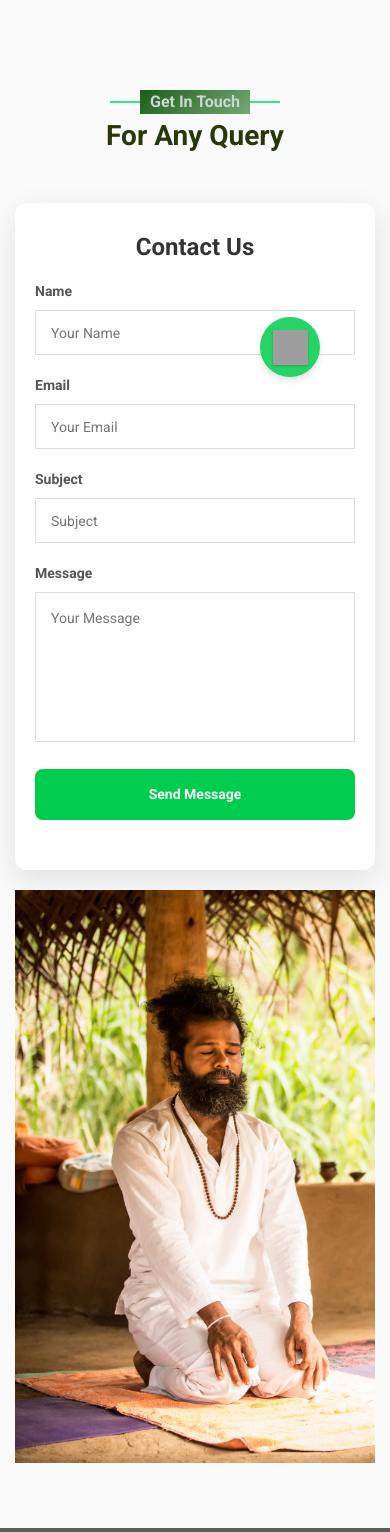
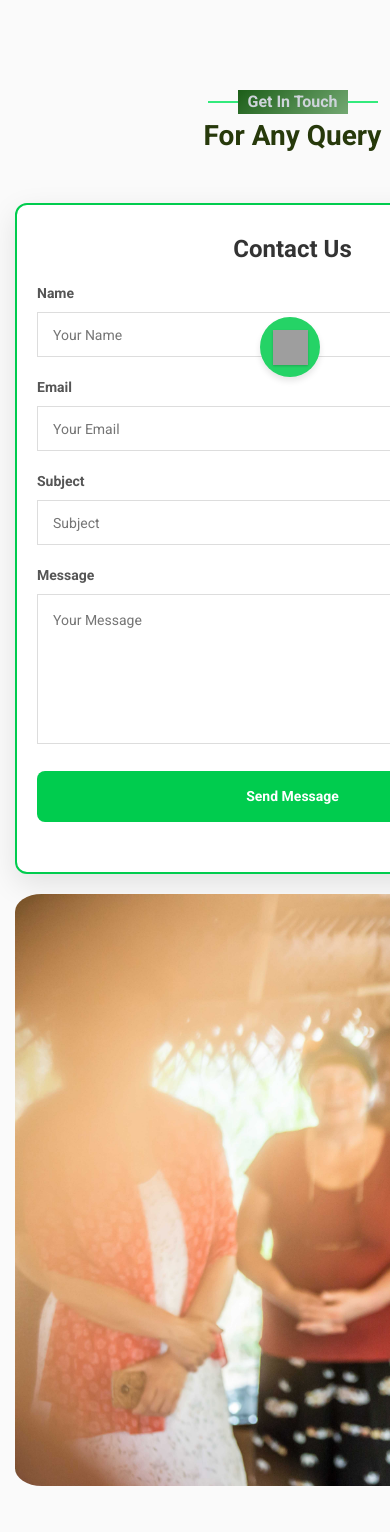
Before and after one commit to Rathnamalala/YoGa_Center, a PHP site: page /contact.html in a window 390 px wide; the page is wider, and only the part inside the window is pictured. Shown: the part 457-1989 px from the top of that part. Run offline with PHP 8.4, Linux system fonts and the light colour scheme; some libraries are stand-ins or nearby versions; grey boxes are pictures that could not be loaded.

Commit message:
Update contact img

```diff
--- a/contact.html
+++ b/contact.html
@@ -182,7 +182,7 @@ aria-label="Chat with us on WhatsApp">
 
             <!-- Right Side: Image -->
             <div class="col-md-6">
-                <img src="img/sri-lanka-yoga1.jpg"  alt="Gallery Image 7">
+                <img src="./img/2018_03_SRI_APM_138.jpg" alt="Gallery Image 7">
             </div>
         </div>
     </div>
--- a/css/style.css
+++ b/css/style.css
@@ -2334,8 +2334,9 @@ a:focus {
     border-radius: 12px;
     box-shadow: 0 10px 30px rgba(0, 0, 0, 0.1);
     width: 150%;
-    max-width: 700px;
+    max-width: 1000px;
     animation: fadeIn 1s ease;
+    border: #00cc4e solid 2px;
 }
 
 .contact-form h2 {
@@ -2705,6 +2706,54 @@ a:focus {
         font-size: 14px;
     }
 }
+
+
+.contact .container {
+    width: 150%;
+    justify-content: space-between;
+    align-items: center;
+}
+
+.contact .row {
+    display: flex;
+    flex-wrap: wrap;
+    justify-content: space-between;
+}
+
+.contact .col-md-6 {
+    width: 100%; /* Adjust width for two equal columns */
+    margin-bottom: 20px;
+    display: flex;
+    justify-content: flex-start;
+    align-items: flex-start;
+}
+
+.contact img {
+    width: 160%; /* Ensures the image is responsive */
+    height: 100%;
+    border-radius: 3%;
+}
+
+
+/* Success message */
+.message.success {
+    background-color: #c6e2c7; /* Green background */
+    color: rgb(17, 1, 1); /* White text */
+    padding: 10px;
+    border-radius: 5px;
+    border: 1px solid #388E3C; /* Darker green border */
+}
+
+/* Error message */
+.message.error {
+    background-color: #F44336; /* Red background */
+    color: red; /* White text */
+    padding: 10px;
+    border-radius: 5px;
+    border: 1px solid #D32F2F; /* Darker red border */
+}
+
+
 
 /* Animation */
 @keyframes fadeIn {
@@ -3118,48 +3167,3 @@ hr {
     display: block;
     max-height: 1000px;  /* Allow more height */
 }
-
-
-.contact .container {
-    width: 100%;
-    justify-content: space-between;
-    align-items: center;
-}
-
-.contact .row {
-    display: flex;
-    flex-wrap: wrap;
-    justify-content: space-between;
-}
-
-.contact .col-md-6 {
-    width: 108%; /* Adjust width for two equal columns */
-    margin-bottom: 20px;
-    display: flex;
-    justify-content: flex-start;
-    align-items: flex-start;
-}
-
-.contact img {
-    width: 100%; /* Ensures the image is responsive */
-    height: 100%;
-}
-
-
-/* Success message */
-.message.success {
-    background-color: #c6e2c7; /* Green background */
-    color: rgb(17, 1, 1); /* White text */
-    padding: 10px;
-    border-radius: 5px;
-    border: 1px solid #388E3C; /* Darker green border */
-}
-
-/* Error message */
-.message.error {
-    background-color: #F44336; /* Red background */
-    color: red; /* White text */
-    padding: 10px;
-    border-radius: 5px;
-    border: 1px solid #D32F2F; /* Darker red border */
-}
```
